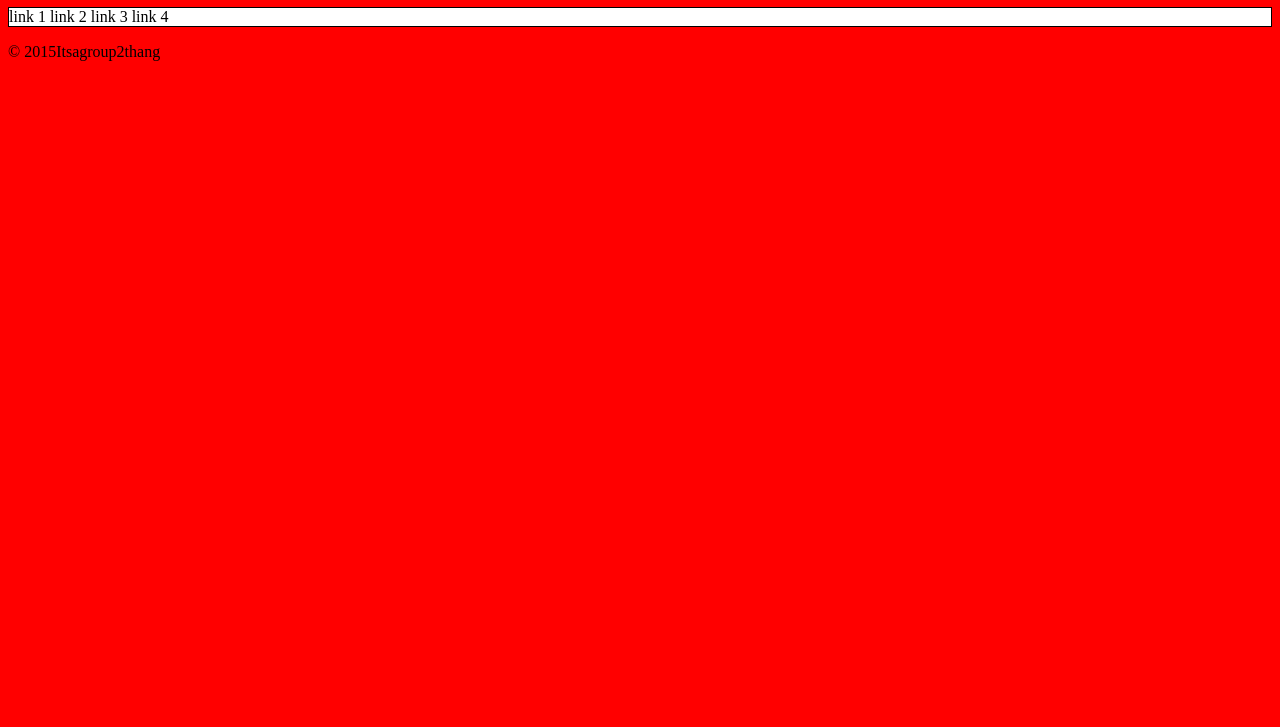
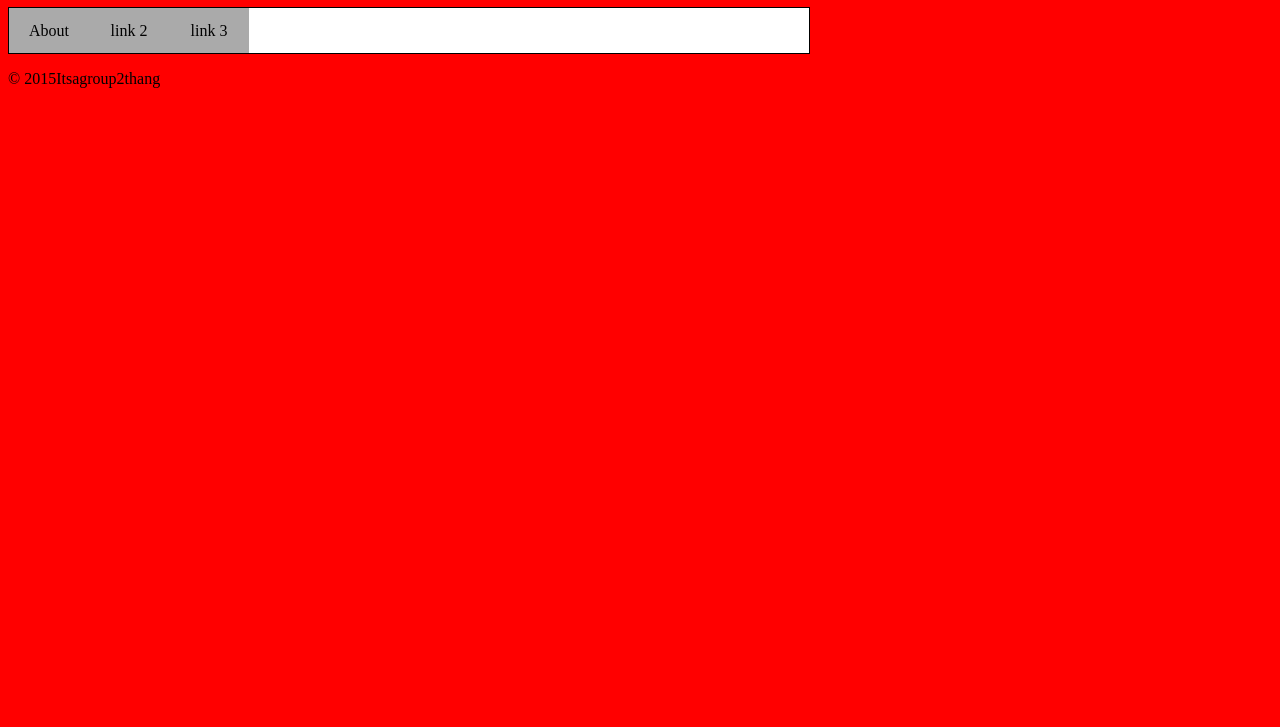
Before and after one commit to flabbert/grptwo, a plain HTML site: page index.html in a window 1280 px wide. Shown: the part 73-800 px from the top of the page. Drawn offline with Linux system fonts and the light colour scheme.

Commit message:
updated nav

```diff
--- a/index.html
+++ b/index.html
@@ -9,7 +9,7 @@
 </head>
 <body>
     <h1>Välkommen</h1>
-    <nav class="navigation">link 1 link 2 link 3 link 4</nav>
+    <nav class="navigation"><a href="about.html"></a><div class="links">About</div></a><div class="links">link 2</div><div class="links">link 3</div></nav>
     <footer><p>&copy; 2015Itsagroup2thang</p></footer>
 </body>
 </html>
--- a/style.css
+++ b/style.css
@@ -3,16 +3,22 @@ body
     background-color:red;
 }
 .navigation{
+    width: 800px;
+    height:45px;
     border:solid;
     border-width:1px;
     background-color:white;
 }
 .links
 {
-    background-color:black;
-    color:grey;
+    height:45px;
+    width:80px;
+    text-align:center;
+    line-height:45px;
+    float:left;
+    background-color:#aaaaaa;
 }
 .links:hover
 {
-    color:white;
+    background-color:#ffffff;
 }
```
